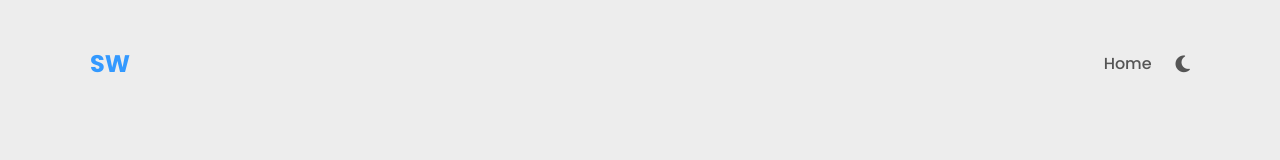
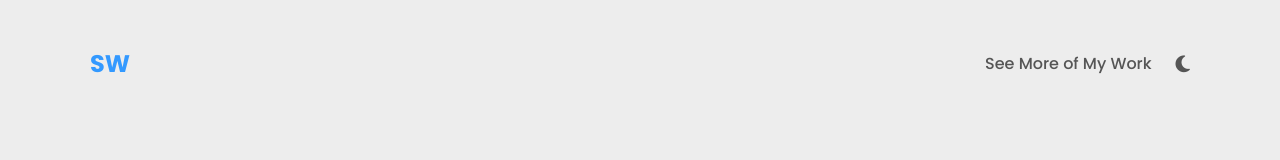
Before and after one commit to scwestfall/scwestfall.github.io, a plain HTML site: page projects/2015-ford-mustang-cutomizer.html in a window 1280 px wide. Shown: the top 160 px of the page. Drawn offline with Linux system fonts and the light colour scheme.

Commit message:
changing some navigation elements on the project pages

```diff
--- a/projects/2015-ford-mustang-cutomizer.html
+++ b/projects/2015-ford-mustang-cutomizer.html
@@ -24,7 +24,7 @@
       <nav class="nav center">
         <ul class="nav__list center">
           <li class="nav__list-item">
-            <a class="link link--nav" href="../index.html">Home</a>
+            <a class="link link--nav" href="../index.html#myWork">See More of My Work</a>
           </li>
         </ul>
 
```
Also changed, not shown: projects/2018-ford-pony-personalizer.html (+1 -1 lines), projects/ford-drive-4UR-school.html (+1 -1 lines), projects/ford-personalization.html (+1 -1 lines), projects/ford-proud-to-honor.html (+1 -1 lines), projects/ford-social.html (+1 -1 lines).
